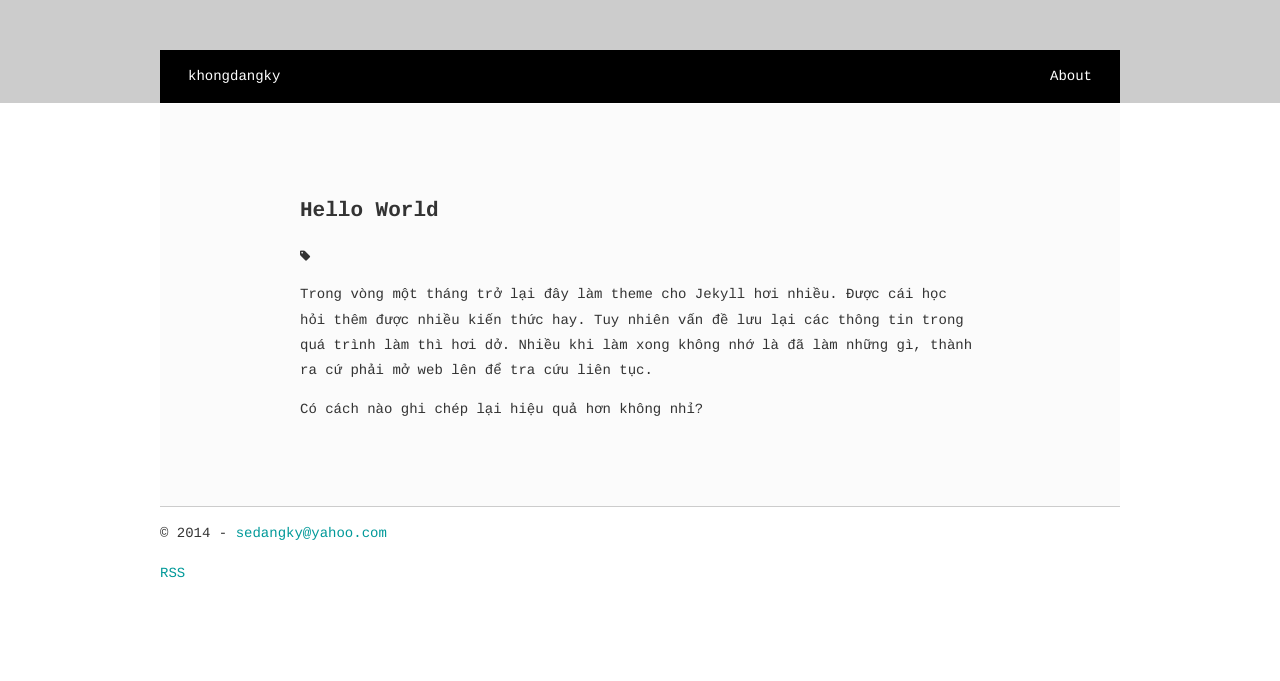
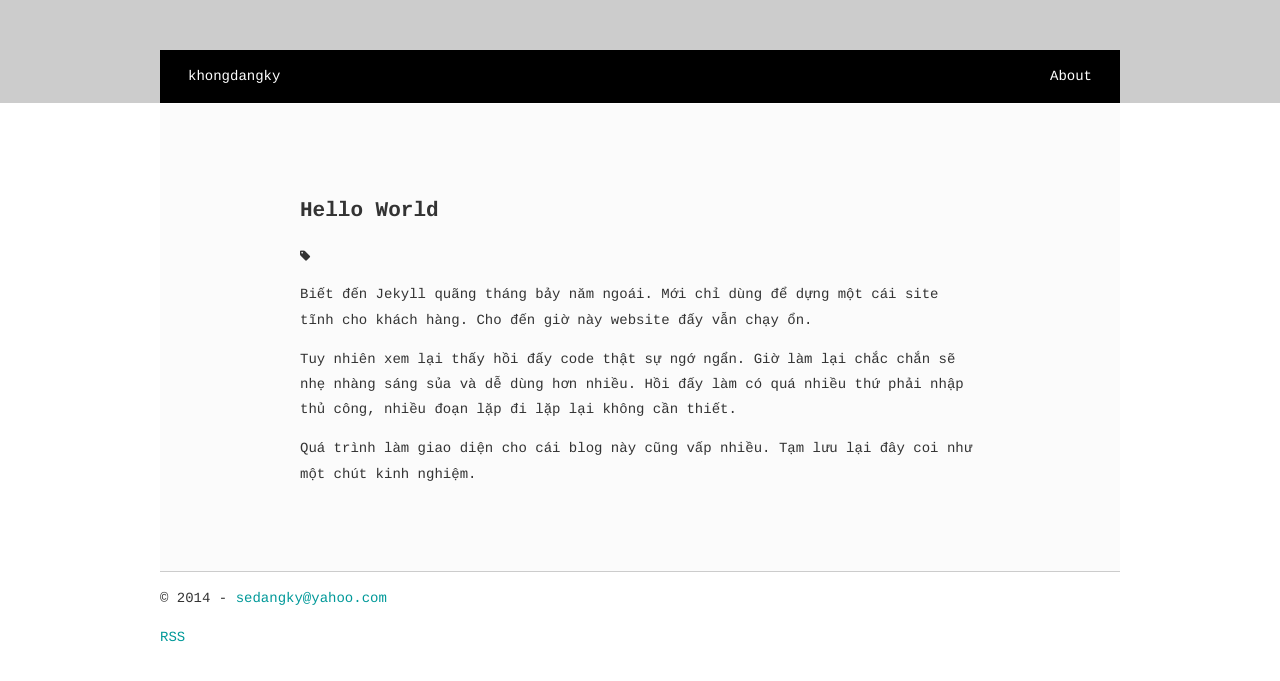
Before and after one commit to novakid/khongdangky, a Jekyll site: the page built from _posts/2014-08-12-hello-world.md, in a window 1280 px wide. Shown: the top 681 px of the page. Built offline with Jekyll 4.4.1, drawn with Linux system fonts in a browser that asks for light colours; nearby versions of some CDN libraries.

Commit message:
content update

```diff
--- a/_posts/2014-08-12-hello-world.md
+++ b/_posts/2014-08-12-hello-world.md
@@ -3,6 +3,8 @@ layout: post
 title: Hello World
 ---
 
-Trong vòng một tháng trở lại đây làm theme cho Jekyll hơi nhiều. Được cái học hỏi thêm được nhiều kiến thức hay. Tuy nhiên vấn đề lưu lại các thông tin trong quá trình làm thì hơi dở. Nhiều khi làm xong không nhớ là đã làm những gì, thành ra cứ phải mở web lên để tra cứu liên tục.
+Biết đến Jekyll quãng tháng bảy năm ngoái. Mới chỉ dùng để dựng một cái site tĩnh cho khách hàng. Cho đến giờ này website đấy vẫn chạy ổn.
 
-Có cách nào ghi chép lại hiệu quả hơn không nhỉ?
+Tuy nhiên xem lại thấy hồi đấy code thật sự ngớ ngẩn. Giờ làm lại chắc chắn sẽ nhẹ nhàng sáng sủa và dễ dùng hơn nhiều. Hồi đấy làm có quá nhiều thứ phải nhập thủ công, nhiều đoạn lặp đi lặp lại không cần thiết.
+
+Quá trình làm giao diện cho cái blog này cũng vấp nhiều. Tạm lưu lại đây coi như một chút kinh nghiệm.
--- a/kdk-assets/style.scss
+++ b/kdk-assets/style.scss
@@ -34,15 +34,19 @@ code, pre { font-family: $mono; color: $secondary-color;}
 	a { color: $link-color; }
 	.post-meta { font-size: 12px; }
 
-	@media screen and (max-width:800px) { padding: 1em; }
+	@media screen and (max-width:800px) { padding: 2em; }
 }
 
 header {
 	background: rgba(0,0,0,0.2);
 	padding-top: 50px;
 
-	a { display: inline-block; padding: 1em 2em; color: #fff; background: #000; }
-	a:hover { background: $primary-color; }
+	a { display: inline-block; padding: 1em 2em; color: #fff; background: #000;
+
+	&:hover { background: $primary-color; }
+
+	}
+
 	.site-header { background: #000; }
 }
 
```
